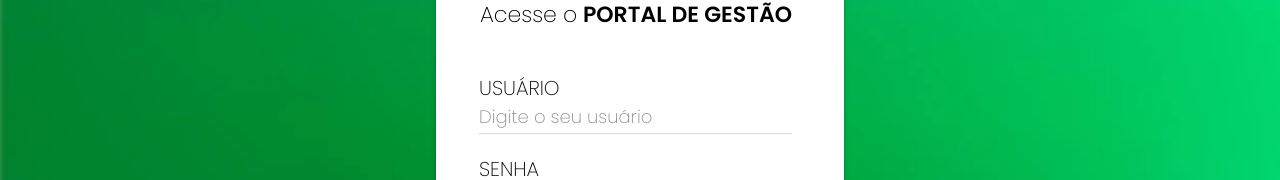
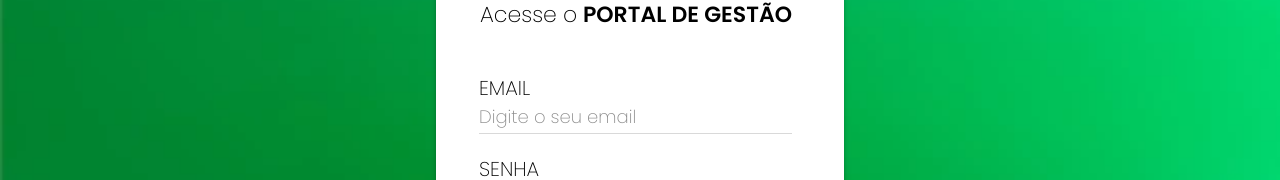
Before and after one commit to athirson55/SMART-FROTA, a React (Vite) app: page /#/login in a window 1280 px wide. Shown: the part 274-454 px from the top of the page. Built offline with nearby package versions, Linux system fonts and the light colour scheme; no server answers.

Commit message:
Change login field from usuario to email

```diff
--- a/src/pages/LoginPage.jsx
+++ b/src/pages/LoginPage.jsx
@@ -4,7 +4,7 @@ import { loginRequest } from "../services/auth";
 
 function LoginPage() {
   const navigate = useNavigate();
-  const [usuario, setUsuario] = useState("");
+  const [email, setEmail] = useState("");
   const [senha, setSenha] = useState("");
   const [manterConectado, setManterConectado] = useState(false);
   const [loading, setLoading] = useState(false);
@@ -14,10 +14,10 @@ function LoginPage() {
     event.preventDefault();
     setFeedback({ type: "", message: "" });
 
-    if (!usuario.trim() || !senha.trim()) {
+    if (!email.trim() || !senha.trim()) {
       setFeedback({
         type: "erro",
-        message: "Preencha usuário e senha para continuar.",
+        message: "Preencha email e senha para continuar.",
       });
       return;
     }
@@ -25,7 +25,7 @@ function LoginPage() {
     try {
       setLoading(true);
       await loginRequest({
-        usuario: usuario.trim(),
+        email: email.trim(),
         senha: senha.trim(),
         manterConectado,
       });
@@ -69,17 +69,17 @@ function LoginPage() {
           </p>
           <form className="login-form" onSubmit={handleSubmit} noValidate>
             <div className="campos-de-login">
-              <label className="campo-usurio" htmlFor="usuario">
-                <span className="text-wrapper-4">USUÁRIO</span>
+              <label className="campo-usurio" htmlFor="email">
+                <span className="text-wrapper-4">EMAIL</span>
                 <input
                   className="campo-input text-wrapper-5"
-                  id="usuario"
-                  name="usuario"
-                  type="text"
-                  placeholder="Digite o seu usuário"
-                  autoComplete="username"
-                  value={usuario}
-                  onChange={(event) => setUsuario(event.target.value)}
+                  id="email"
+                  name="email"
+                  type="email"
+                  placeholder="Digite o seu email"
+                  autoComplete="email"
+                  value={email}
+                  onChange={(event) => setEmail(event.target.value)}
                   required
                 />
               </label>
--- a/src/services/auth.js
+++ b/src/services/auth.js
@@ -15,7 +15,7 @@ export function getStoredToken() {
   }
 }
 
-export async function loginRequest({ usuario, senha, manterConectado }) {
+export async function loginRequest({ email, senha, manterConectado }) {
   const response = await fetch(LOGIN_API_URL, {
     method: "POST",
     headers: {
@@ -23,7 +23,7 @@ export async function loginRequest({ usuario, senha, manterConectado }) {
     },
     credentials: "include",
     body: JSON.stringify({
-      usuario,
+      email,
       senha,
       manterConectado,
     }),
@@ -43,14 +43,14 @@ export async function loginRequest({ usuario, senha, manterConectado }) {
       payload?.error ||
       payload?.erro ||
       (response.status === 401
-        ? "Usuário ou senha inválidos."
+        ? "Email ou senha inválidos."
         : "Não foi possível autenticar. Verifique seus dados.");
 
     throw new Error(message);
   }
 
   const token = payload?.token || payload?.accessToken || null;
-  const user = payload?.usuario || payload?.user || null;
+  const user = payload?.email || payload?.usuario || payload?.user || null;
 
   if (token) {
     const currentStorage = getStorage(manterConectado);
```
